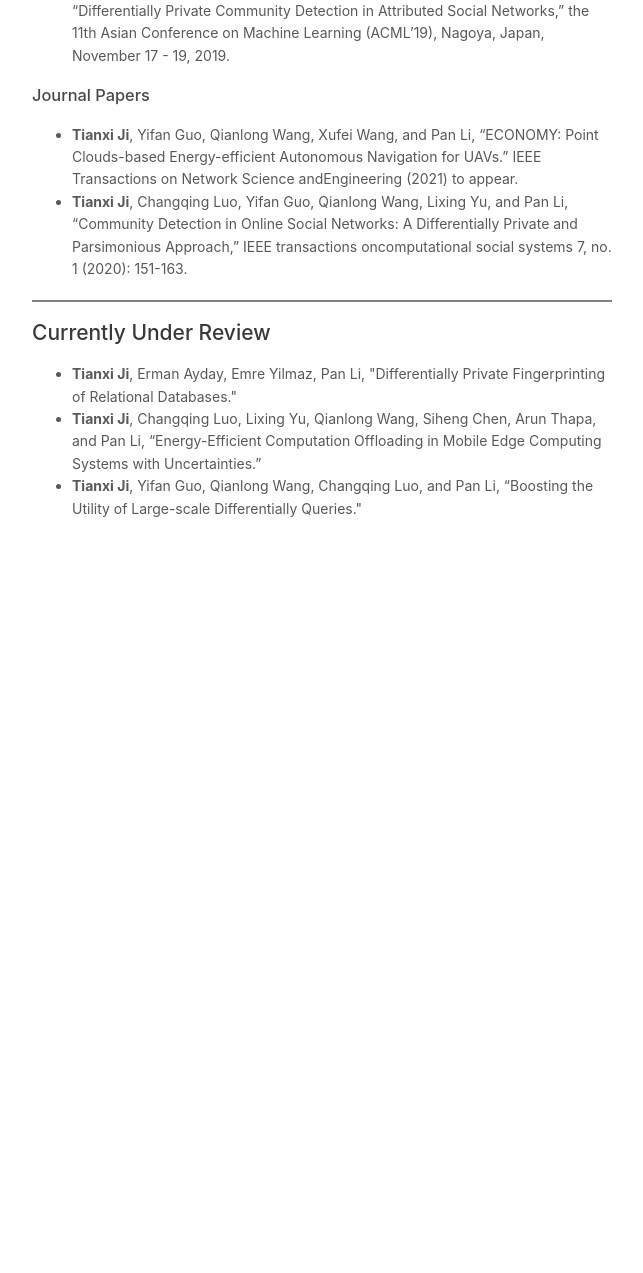
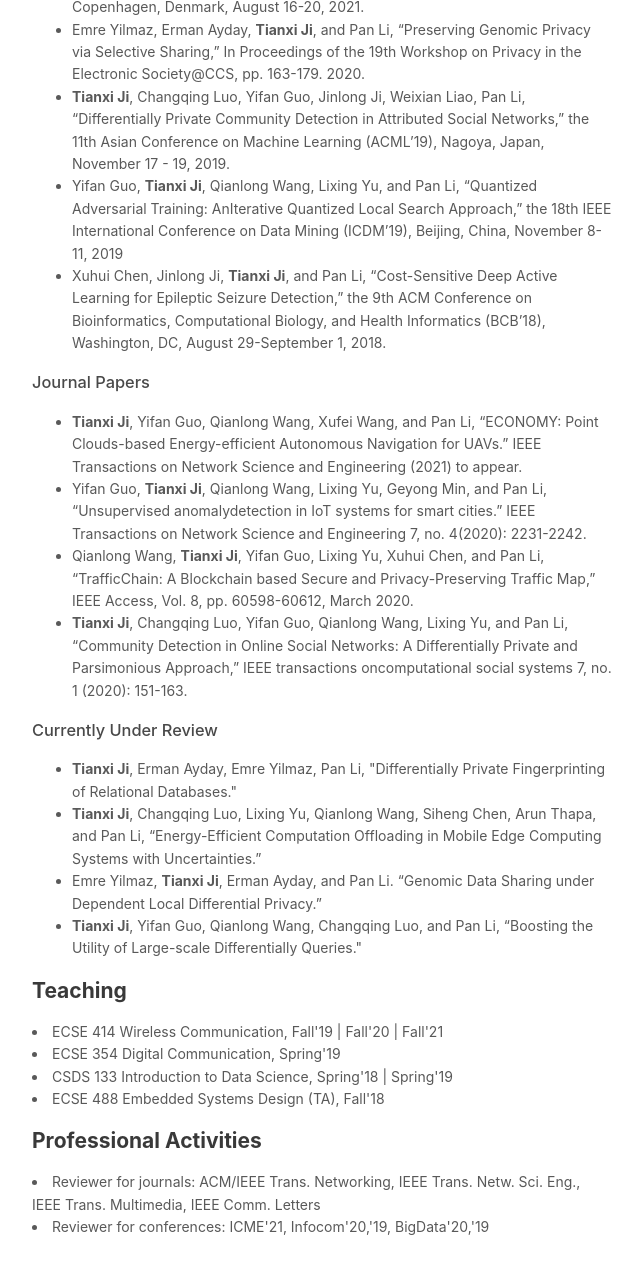
Before and after one commit to xiutianxi/tianxiji.github.io, a plain HTML site: page index.html in a window 1280 px wide. Shown: the part 617-1890 px from the top of the page, without its empty margins (458-1101 px from the left). Before the commit the page ends 1207 px from the top, so only its background shows below. Drawn offline with Linux system fonts and the light colour scheme.

Commit message:
another commit

```diff
--- a/index.html
+++ b/index.html
@@ -23,25 +23,29 @@ Case Western Reserve University
 
         <p>Office: Olin Building 703
 
-          <br/>E-mail: txj116 AT case.edu</p>
-           </p>
+          </br>E-mail: txj116 AT case.edu</p>
 
 
+ <a href="#bio">Brief Biography</a>
+</br><a href="#interests">Research Interests</a>
+</br><a href="#pubs">Selected Publications</a>
+</br><a href="#teaching">Teaching</a>
+</br><a href="#activities">Professional Activities</a>
 
       </header>
 
       <section>
 
-
-        <h2>Brief Biography</h2>
+        <h2 id="bio"><b>Brief Biography</b></h2>
         I come from <a href="https://en.wikipedia.org/wiki/Huai%27an">Huai'an (淮安)</a>, China. I am currently a Ph.D. student in Department of Electrical Computer and Systems Engineering of Case Western Reserve University and advised by <a href="http://cse-apps2.case.edu/panli/doku.php">Prof. Pan Li</a>. I received MS and BS degree from Carnegie Mellon University and Nanjing University of Posts & Telecommunications in 2016 and 2014, respectively.
         </p>
 
+        <h2 id="interests"><b>Research Interests</b></h2>
         My research interests span data privacy and system security, wireless communication, graph theory, and their applications on the Internet of Things (IoT), Cyber-physical Systems (CPS), and smart city, etc.
 
         </p>
 
-        <h2>Selected Publications </h2>
+        <h2 id = "pubs"><b>Selected Publications</b></h2>
 
         Check out <a href="https://scholar.google.com/citations?hl=en&user=oWXZWPoAAAAJ&view_op=list_works&sortby=pubdate">google scholar</a> for full publication list.
         <p>
@@ -54,7 +58,7 @@ Case Western Reserve University
 
           <li><b>Tianxi Ji</b>, Pan Li, Emre Yilmaz, Erman Ayday, Yanfang (Fanny) Ye, Jinyuan Sun, “Differentially Private Binary- and Matrix-Valued Data Query: An XOR Mechanism,” 47th International Conference on Very Large Data Bases (VLDB’21), Copenhagen, Denmark, August 16-20, 2021.</li>
 
-   <!--        <li>Emre Yilmaz, Erman Ayday, <b>Tianxi Ji</b>, and Pan Li, <a href="https://dl.acm.org/doi/abs/10.1145/3411497.3420214">“Preserving Genomic Privacy via Selective Sharing,”</a> In Proceedings of the 19th Workshop on Privacy in the Electronic Society, pp.  163-179.  2020.</li> -->
+          <li>Emre Yilmaz, Erman Ayday, <b>Tianxi Ji</b>, and Pan Li, “Preserving Genomic Privacy via Selective Sharing,” In Proceedings of the 19th Workshop on Privacy in the Electronic Society@CCS, pp.  163-179.  2020.</li>
 
 
 
@@ -62,19 +66,22 @@ Case Western Reserve University
           <li><b>Tianxi Ji</b>, Changqing Luo, Yifan Guo, Jinlong Ji, Weixian Liao, Pan Li, “Differentially Private Community Detection in Attributed Social Networks,” the 11th Asian Conference on Machine Learning (ACML’19), Nagoya, Japan, November 17 - 19, 2019.</li>
 <!-- <a href="http://proceedings.mlr.press/v101/ji19a.html"> -->
 
-      <!--     <li>Yifan Guo, <b>Tianxi Ji</b>, Qianlong Wang, Lixing Yu, and Pan Li, <a href="https://ieeexplore.ieee.org/document/8970813">“Quantized Adversarial Training:  AnIterative Quantized Local Search Approach,”</a> the 18th IEEE International Conference on Data Mining(ICDM’19), Beijing, China, November 8-11, 2019</li> -->
+          <li>Yifan Guo, <b>Tianxi Ji</b>, Qianlong Wang, Lixing Yu, and Pan Li, “Quantized Adversarial Training:  AnIterative Quantized Local Search Approach,” the 18th IEEE International Conference on Data Mining (ICDM’19), Beijing, China, November 8-11, 2019</li>
 
+<li>Xuhui Chen, Jinlong Ji, <b>Tianxi Ji</b>, and Pan Li, “Cost-Sensitive Deep Active Learning for Epileptic Seizure Detection,” the 9th ACM Conference on Bioinformatics, Computational Biology, and Health Informatics (BCB’18), Washington, DC, August 29-September 1, 2018.</li>
 
 
         </ul>
         <h3> Journal Papers </h3>
 
         <ul class="pub">
-        <li><b>Tianxi Ji</b>, Yifan Guo, Qianlong Wang, Xufei Wang, and Pan Li,  “ECONOMY: Point Clouds-based Energy-efficient Autonomous Navigation for UAVs.” IEEE Transactions on Network Science andEngineering (2021) to appear.</li>
+        <li><b>Tianxi Ji</b>, Yifan Guo, Qianlong Wang, Xufei Wang, and Pan Li,  “ECONOMY: Point Clouds-based Energy-efficient Autonomous Navigation for UAVs.” IEEE Transactions on Network Science and Engineering (2021) to appear.</li>
 
         <!-- <a href="https://ieeexplore.ieee.org/abstract/document/9314032"> -->
 
-<!--           <li>Yifan Guo, <b>Tianxi Ji</b>, Qianlong Wang, Lixing Yu, Geyong Min, and Pan Li, <a href="https://ieeexplore.ieee.org/abstract/document/9208761">“Unsupervised anomalydetection in IoT systems for smart cities.”</a> IEEE Transactions on Network Science and Engineering 7, no.  4(2020):  2231-2242.</li> -->
+          <li>Yifan Guo, <b>Tianxi Ji</b>, Qianlong Wang, Lixing Yu, Geyong Min, and Pan Li, “Unsupervised anomalydetection in IoT systems for smart cities.” IEEE Transactions on Network Science and Engineering 7, no.  4(2020):  2231-2242.</li>
+
+          <li>Qianlong Wang, <b>Tianxi Ji</b>, Yifan Guo, Lixing Yu, Xuhui Chen, and Pan Li, “TrafficChain: A Blockchain based Secure and Privacy-Preserving Traffic Map,” IEEE Access, Vol. 8, pp. 60598-60612, March 2020.</li>
 
         <li><b>Tianxi Ji</b>, Changqing Luo, Yifan Guo, Qianlong Wang, Lixing Yu, and Pan Li, “Community Detection in Online Social Networks:  A Differentially Private and Parsimonious Approach,” IEEE transactions oncomputational social systems 7, no.  1 (2020):  151-163.</li>
 
@@ -82,10 +89,10 @@ Case Western Reserve University
 
         </ul>
 
-<hr style="height:2px;border-width:0;color:gray;background-color:gray">
+<!-- <hr style="height:1px;border-width:50%;color:gray;background-color:gray"> -->
 
                 </ul>
-        <h2> Currently Under Review </h2>
+        <h3> Currently Under Review </h3>
 
         <ul class="pub">
 
@@ -95,7 +102,7 @@ Case Western Reserve University
 
         <!-- <a href="https://ieeexplore.ieee.org/abstract/document/9314032"> -->
 
-<!--           <li>Yifan Guo, <b>Tianxi Ji</b>, Qianlong Wang, Lixing Yu, Geyong Min, and Pan Li, <a href="https://ieeexplore.ieee.org/abstract/document/9208761">“Unsupervised anomalydetection in IoT systems for smart cities.”</a> IEEE Transactions on Network Science and Engineering 7, no.  4(2020):  2231-2242.</li> -->
+<li>Emre Yilmaz, <b>Tianxi Ji</b>, Erman Ayday, and Pan Li.  “Genomic Data Sharing under Dependent Local Differential Privacy.”</li>
 
         <li><b>Tianxi Ji</b>, Yifan Guo, Qianlong Wang, Changqing Luo, and Pan Li, “Boosting the Utility of Large-scale Differentially Queries."</li>
 
@@ -103,9 +110,18 @@ Case Western Reserve University
 
         </ul>
 
+<h2 id="teaching"><b>Teaching</b></h2>
+<li>ECSE 414 Wireless Communication, Fall'19 | Fall'20 | Fall'21</li>
+<li>ECSE 354 Digital Communication, Spring'19</li>
+<li>CSDS 133 Introduction to Data Science, Spring'18 | Spring'19</li>
+<li>ECSE 488 Embedded Systems Design (TA), Fall'18</li>
+</p>
 
-          </p>
-        <p>
+<h2 id="activities"><b>Professional Activities</b></h2>
+<li>Reviewer for journals: ACM/IEEE Trans. Networking, IEEE Trans. Netw. Sci. Eng., IEEE Trans. Multimedia, IEEE Comm. Letters
+<li>Reviewer for conferences: ICME'21, Infocom'20,'19, BigData'20,'19</li>
+
+
 
       </section>
       <footer><small>Theme by <a href="https://github.com/orderedlist">orderedlist</a></small></p></footer>
```
